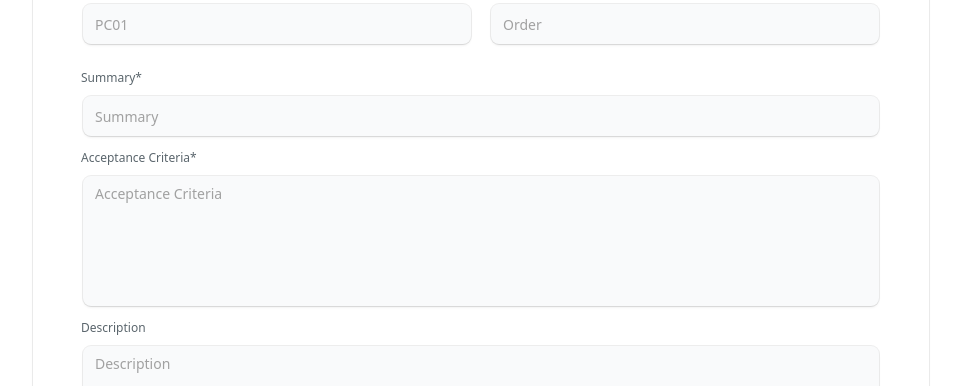
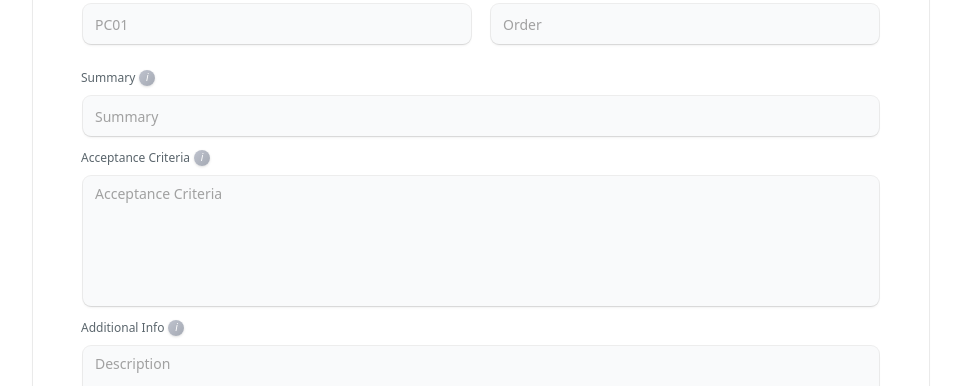
Before and after one commit to sharmarishikesh1215/aitestagent, a Next.js app: page / in a window 1280 px wide. Shown: the part 743-1129 px from the top of the page, without its empty margins (159-1120 px from the left). Built offline with nearby package versions, Linux system fonts and the light colour scheme.

Commit message:
Tooltip Button Added

```diff
--- a/app/components/Signup.tsx
+++ b/app/components/Signup.tsx
@@ -18,6 +18,9 @@ export function SignupFormDemo() {
   const [loading, setLoading] = useState(false);
   const [response, setResponse] = useState<string | null>(null);
   const [showAlert, setShowAlert] = useState(false);
+  const [showSummaryInfo, setShowSummaryInfo] = useState(false);
+  const [showAcInfo, setShowAcInfo] = useState(false);
+  const [showDescInfo, setShowDescInfo] = useState(false);
 
   const handleChange = (
     e: React.ChangeEvent<HTMLInputElement | HTMLTextAreaElement>
@@ -134,8 +137,43 @@ export function SignupFormDemo() {
           </div>
         </div>
         <div className="mt-6 flex flex-col space-y-3">
+          {/* Summary */}
           <LabelInputContainer>
-            <CustomLabel htmlFor="summary">Summary*</CustomLabel>
+            <CustomLabel htmlFor="summary">
+              <span className="flex items-center gap-1 relative w-fit">
+                Summary
+                <button
+                  type="button"
+                  className="inline-flex items-center justify-center w-4 h-4 rounded-full transition-colors shadow text-white focus:outline-none focus:ring-2 focus:ring-f699fc"
+                  tabIndex={0}
+                  style={{
+                    minWidth: "16px",
+                    minHeight: "16px",
+                    background:
+                      "linear-gradient(135deg, #bfc3ce 0%, #a4a9b3 100%)",
+                  }}
+                  onMouseEnter={() => setShowSummaryInfo(true)}
+                  onMouseLeave={() => setShowSummaryInfo(false)}
+                  onFocus={() => setShowSummaryInfo(true)}
+                  onBlur={() => setShowSummaryInfo(false)}
+                >
+                  <span className="font text-[10px]" aria-hidden="true">
+                    <i>i</i>
+                  </span>
+                </button>
+                {showSummaryInfo && (
+                  <div
+                    className="absolute left-1/2 -translate-x-1/2 bottom-full mb-2 z-20 w-64 rounded-lg bg-white px-4 py-3 text-xs text-gray-800 shadow-lg border border-gray-100"
+                    style={{
+                      boxShadow:
+                        "0 4px 16px 0 rgba(60,60,60,0.10), 0 1.5px 4px 0 rgba(60,60,60,0.08)",
+                    }}
+                  >
+                    Write a concise summary of the test or ticket.
+                  </div>
+                )}
+              </span>
+            </CustomLabel>
             <Input
               id="summary"
               name="summary"
@@ -147,8 +185,43 @@ export function SignupFormDemo() {
               className={inputClassName}
             />
           </LabelInputContainer>
+          {/* Acceptance Criteria */}
           <LabelInputContainer>
-            <CustomLabel htmlFor="ac">Acceptance Criteria*</CustomLabel>
+            <CustomLabel htmlFor="ac">
+              <span className="flex items-center gap-1 relative w-fit">
+                Acceptance Criteria
+                <button
+                  type="button"
+                  className="inline-flex items-center justify-center w-4 h-4 rounded-full transition-colors shadow text-white focus:outline-none focus:ring-2 focus:ring-f699fc"
+                  tabIndex={0}
+                  style={{
+                    minWidth: "16px",
+                    minHeight: "16px",
+                    background:
+                      "linear-gradient(135deg, #bfc3ce 0%, #a4a9b3 100%)",
+                  }}
+                  onMouseEnter={() => setShowAcInfo(true)}
+                  onMouseLeave={() => setShowAcInfo(false)}
+                  onFocus={() => setShowAcInfo(true)}
+                  onBlur={() => setShowAcInfo(false)}
+                >
+                  <span className="font text-[10px]" aria-hidden="true">
+                    <i>i</i>
+                  </span>
+                </button>
+                {showAcInfo && (
+                  <div
+                    className="absolute left-1/2 -translate-x-1/2 bottom-full mb-2 z-20 w-64 rounded-lg bg-white px-4 py-3 text-xs text-gray-800 shadow-lg border border-gray-100"
+                    style={{
+                      boxShadow:
+                        "0 4px 16px 0 rgba(60,60,60,0.10), 0 1.5px 4px 0 rgba(60,60,60,0.08)",
+                    }}
+                  >
+                    Write a detailed acceptance criteria with failed test cases.
+                  </div>
+                )}
+              </span>
+            </CustomLabel>
             <Textarea
               id="ac"
               name="ac"
@@ -162,8 +235,43 @@ export function SignupFormDemo() {
               required
             />
           </LabelInputContainer>
+          {/* Additional Info */}
           <LabelInputContainer>
-            <CustomLabel htmlFor="desc">Description</CustomLabel>
+            <CustomLabel htmlFor="desc">
+              <span className="flex items-center gap-1 relative w-fit">
+                Additional Info
+                <button
+                  type="button"
+                  className="inline-flex items-center justify-center w-4 h-4 rounded-full transition-colors shadow text-white focus:outline-none focus:ring-2 focus:ring-f699fc"
+                  tabIndex={0}
+                  style={{
+                    minWidth: "16px",
+                    minHeight: "16px",
+                    background:
+                      "linear-gradient(135deg, #bfc3ce 0%, #a4a9b3 100%)",
+                  }}
+                  onMouseEnter={() => setShowDescInfo(true)}
+                  onMouseLeave={() => setShowDescInfo(false)}
+                  onFocus={() => setShowDescInfo(true)}
+                  onBlur={() => setShowDescInfo(false)}
+                >
+                  <span className="font text-[10px]" aria-hidden="true">
+                    <i>i</i>
+                  </span>
+                </button>
+                {showDescInfo && (
+                  <div
+                    className="absolute left-1/2 -translate-x-1/2 bottom-full mb-2 z-20 w-64 rounded-lg bg-white px-4 py-3 text-xs text-gray-800 shadow-lg border border-gray-100"
+                    style={{
+                      boxShadow:
+                        "0 4px 16px 0 rgba(60,60,60,0.10), 0 1.5px 4px 0 rgba(60,60,60,0.08)",
+                    }}
+                  >
+                    Mention any additional specifications that you want the AI model to take care of.
+                  </div>
+                )}
+              </span>
+            </CustomLabel>
             <Textarea
               id="desc"
               name="desc"
```
